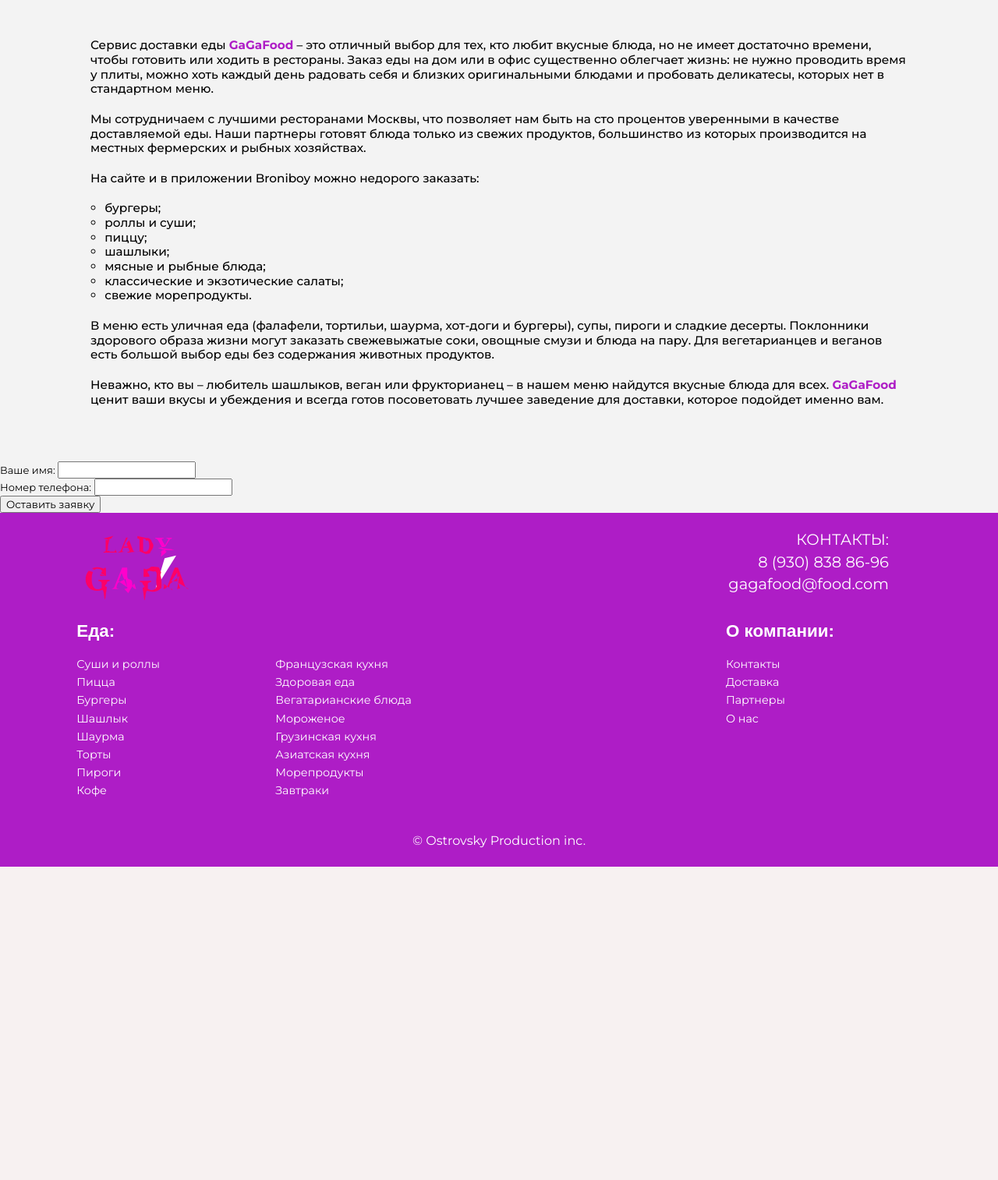
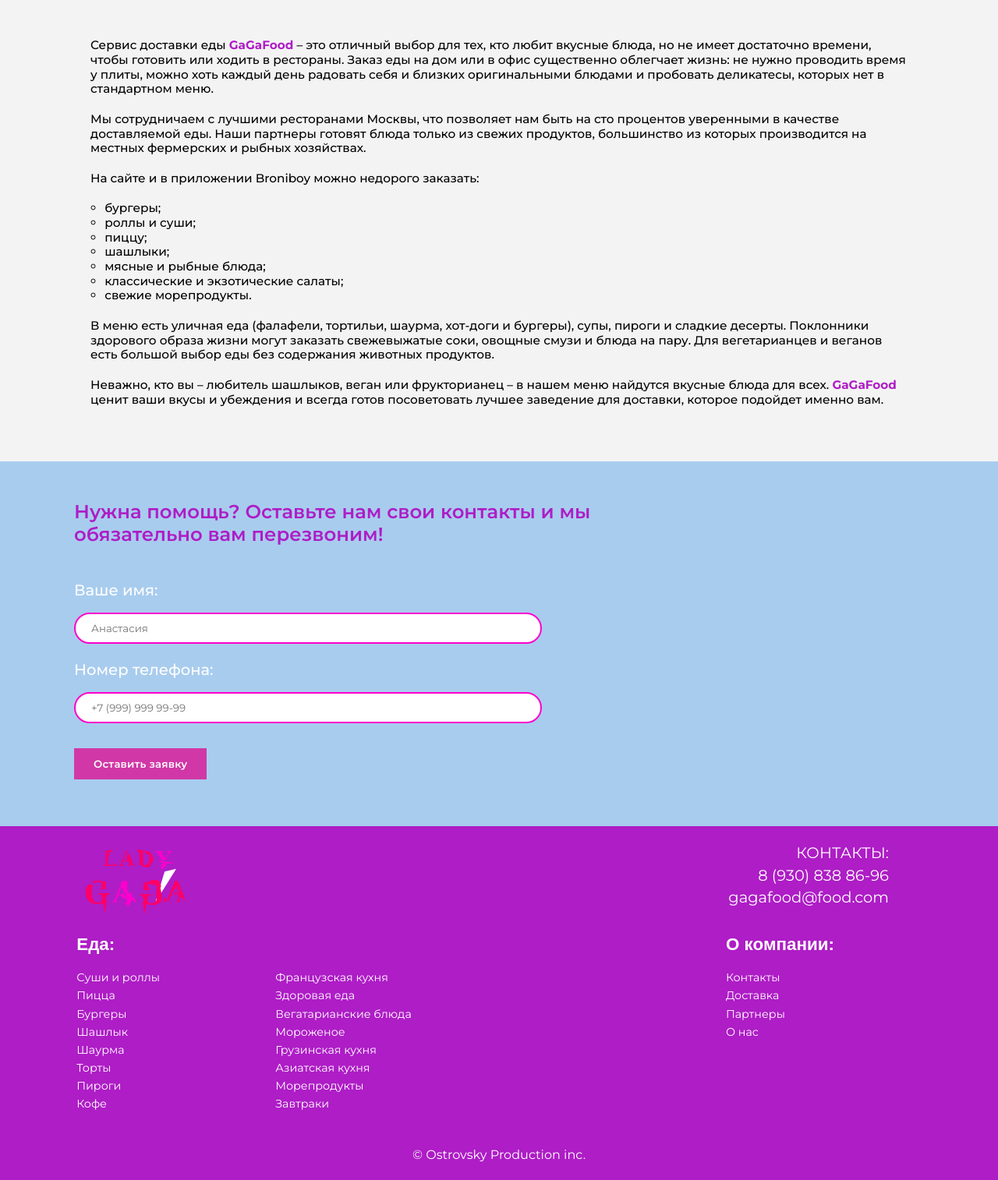
Before and after one commit to perfilov03/GaGaFoodProject, a Django app: page / in a window 1280 px wide. Shown: the part 1106-2620 px from the top of the page at 78% size. Before the commit the page ends 2218 px from the top, so only its background shows below. Run offline with Django 4.2, Linux system fonts and the light colour scheme.

Commit message:
Реализация регистрации и авторизации

```diff
--- a/gagafood/forms.py
+++ b/gagafood/forms.py
@@ -1,7 +1,44 @@
+from dataclasses import field
 from django import forms
 from .models import *
+from django.contrib.auth.forms import UserCreationForm, AuthenticationForm
+from authentication.models import User
 
 
 class AddFeedback(forms.Form):
-    name = forms.CharField(max_length=255, label="Ваше имя")
-    telephone = forms.CharField(max_length=255, label="Номер телефона")
+    name = forms.CharField(max_length=255, label="Ваше имя", widget=forms.TextInput(
+        attrs={'class': 'feedback__input', 'placeholder': 'Анастасия'}))
+    telephone = forms.CharField(max_length=255, label="Номер телефона", widget=forms.TextInput(
+        attrs={'class': 'feedback__input', 'placeholder': '+7 (999) 999 99-99'}))
+
+
+class RegisterUserForm(UserCreationForm):
+    password1 = forms.CharField(label="Придумайте пароль:", widget=forms.TextInput(
+        attrs={'class': 'registration__input', 'type': 'password'}))
+    password2 = forms.CharField(label="Подтвердите пароль:", widget=forms.TextInput(
+        attrs={'class': 'registration__input', 'type': 'password'}))
+
+    class Meta:
+        model = User
+        fields = ('first_name', 'telephone',
+                  'email')
+        #  'password1', 'password2'
+        widgets = {
+            'username': forms.TextInput(
+                attrs={'class': 'registration__input', 'placeholder': 'Анастасия'}),
+            'last_name': forms.TextInput(
+                attrs={'class': 'registration__input', 'placeholder': 'Анастасия'}),
+            'telephone': forms.TextInput(
+                attrs={'class': 'registration__input', 'placeholder': 'Анастасия'}),
+        }
+
+
+class LoginUserForm(AuthenticationForm):
+    username = forms.CharField(label="Введите ваш Email", widget=forms.TextInput(
+        attrs={'class': 'login__input', 'placeholder': 'Анастасия'}))
+    password = forms.CharField(label="Введите пароль:", widget=forms.TextInput(
+        attrs={'class': 'Login__input', 'type': 'password'}))
+
+    class Meta:
+        model = User
+        fields = ('email', 'password')
--- a/gagafood/static/gagafood/src/css/style.css
+++ b/gagafood/static/gagafood/src/css/style.css
@@ -1,4 +1,4 @@
-.menu__button, .catalogue__button {
+.feedback__submit, .menu__button, .catalogue__button {
   display: -webkit-box;
   display: -ms-flexbox;
   display: flex;
@@ -17,7 +17,7 @@
   color: #FFFFFF;
 }
 
-.info__wrapper, .menu__wrapper, .catalogue__wrapper, .footer__wrapper, .text-block__wrapper, .top-restaurants__wrapper, .baner__wrapper, .classification__wrapper, .header__wrapper {
+.feedback__wrapper, .info__wrapper, .menu__wrapper, .catalogue__wrapper, .footer__wrapper, .text-block__wrapper, .top-restaurants__wrapper, .baner__wrapper, .classification__wrapper, .header__wrapper {
   max-width: 1120px;
   margin: 0 auto;
 }
@@ -1405,3 +1405,105 @@
     margin-bottom: 25px;
   }
 }
+.page__feedback {
+  background-color: #A8CCEE;
+}
+
+.feedback__wrapper {
+  display: -webkit-box;
+  display: -ms-flexbox;
+  display: flex;
+  -webkit-box-orient: vertical;
+  -webkit-box-direction: normal;
+      -ms-flex-direction: column;
+          flex-direction: column;
+  padding: 50px 15px 0 15px;
+}
+
+.feedback__title {
+  color: #AE1DC6;
+  font-weight: 600;
+  font-size: 1.875rem;
+  margin-bottom: 45px;
+  max-width: 800px;
+}
+
+.feedback__form {
+  display: -webkit-box;
+  display: -ms-flexbox;
+  display: flex;
+  -webkit-box-orient: vertical;
+  -webkit-box-direction: normal;
+      -ms-flex-direction: column;
+          flex-direction: column;
+}
+
+.feedback__fielder {
+  display: -webkit-box;
+  display: -ms-flexbox;
+  display: flex;
+  -webkit-box-orient: vertical;
+  -webkit-box-direction: normal;
+      -ms-flex-direction: column;
+          flex-direction: column;
+  max-width: 600px;
+}
+
+.feedback__label {
+  color: #FFFFFF;
+  font-weight: 500;
+  font-size: 1.5rem;
+  margin-bottom: 17px;
+}
+
+.feedback__input {
+  margin-bottom: 22px;
+  height: 40px;
+  border: 2px solid #FF00CC;
+  border-radius: 30px;
+  padding-left: 20px;
+}
+.feedback__input:focus::-webkit-input-placeholder {
+  color: transparent;
+}
+.feedback__input:focus::-moz-placeholder {
+  color: transparent;
+}
+.feedback__input:focus:-ms-input-placeholder {
+  color: transparent;
+}
+.feedback__input:focus::-ms-input-placeholder {
+  color: transparent;
+}
+.feedback__input:focus::placeholder {
+  color: transparent;
+}
+
+.feedback__button {
+  margin: 10px 0 60px 0px;
+}
+
+.feedback__submit {
+  border: none;
+  outline: none;
+  font-weight: 1.1rem;
+}
+
+@media (max-width: 776px) {
+  .feedback__title {
+    font-size: 1.675rem;
+  }
+
+  .feedback__label {
+    font-size: 1.4rem;
+  }
+}
+@media (max-width: 526px) {
+  .feedback__title {
+    font-size: 1.475rem;
+  }
+
+  .feedback__label {
+    font-size: 1.2rem;
+  }
+}
--- /dev/null
+++ b/gagafood/static/gagafood/src/scss/_feedback.scss
@@ -0,0 +1,72 @@
+.page__feedback {
+    background-color: #A8CCEE;
+}
+.feedback {
+}
+.feedback__wrapper {
+    @extend %wrapper;
+    display: flex;
+    flex-direction: column;
+    padding: 50px 15px 0 15px;
+}
+.feedback__title {
+    color: $violet-cl;
+    font-weight: 600;
+    font-size: 1.875rem;
+    margin-bottom: 45px;
+    max-width: 800px;
+}
+.feedback__form {
+    display: flex;
+    flex-direction: column;
+}
+.feedback__fielder {
+    display: flex;
+    flex-direction: column;
+    max-width: 600px;
+}
+.feedback__label {
+    color: #FFFFFF;
+    font-weight: 500;
+    font-size: 1.5rem;
+    margin-bottom: 17px;
+}
+.feedback__input {
+    margin-bottom: 22px;
+    height: 40px;
+    border: 2px solid #FF00CC;
+    border-radius: 30px;
+    padding-left: 20px;
+    &:focus::placeholder {
+        color: transparent;
+    }
+}
+.feedback__errors {
+}
+.feedback__button {
+    margin: 10px 0 60px 0px;
+}
+.feedback__submit {
+    border: none;
+    outline: none;
+    @extend %buttonss;
+    font-weight: 1.1rem;
+}
+
+@media (max-width: 776px) {
+    .feedback__title {
+        font-size: 1.675rem;
+    }
+    .feedback__label {
+        font-size: 1.4rem;
+    }
+}
+
+@media (max-width: 526px) {
+    .feedback__title {
+        font-size: 1.475rem;
+    }
+    .feedback__label {
+        font-size: 1.2rem;
+    }
+}
--- a/gagafood/static/gagafood/src/scss/style.scss
+++ b/gagafood/static/gagafood/src/scss/style.scss
@@ -23,6 +23,9 @@
   color: #213452;
   text-decoration: underline;
 }
+%input {
+
+}
 
 
 @import "_fonts.scss";
@@ -35,3 +38,4 @@
 @import "_catalogue.scss";
 @import "_card-restaurant.scss";
 @import "_authorization.scss";
+@import "_feedback.scss";
--- a/gagafood/templates/gagafood/index.html
+++ b/gagafood/templates/gagafood/index.html
@@ -44,7 +44,7 @@
                     <a class="header__icon" href="#">
                         <img src="{% static 'gagafood/images/basket.svg' %}" alt="Basket" class="header__image">
                     </a>
-                    {% if authentication.is_authenticated %}
+                    {% if request.user.is_authenticated %}
                     <a class="header__icon" href="{% url 'profile' %}">
                         <img src="{% static 'gagafood/images/profile.svg' %}" alt="Profile" class="header__image">
                     </a>
@@ -206,22 +206,28 @@
                 </div>
             </section>
             <section class="page__feedback feedback">
+                <div class="feedback__wrapper">
+                    <h2 class="feedback__title">
+                        Нужна помощь? Оставьте нам свои контакты и мы обязательно вам перезвоним!
+                    </h2>
                     <form action="{% url 'home' %}" method="POST" class="feedback__form">
                         {% csrf_token %}
                         {% for f in form %}
-                    <p>
+                        <div class="feedback__fielder">
                             <label for="{{f.id_for_label}}" class="feedback__label">{{f.label}}:</label>
                             {{f}}
-                    </p>
+                        </div>
                         <div class="feedback__errors">
                             {{f.errors}}
                         </div>
                         {% endfor %}
-
+                        <div class="feedback__button">
                             <button class="feedback__submit">
                             Оставить заявку
                         </button>
+                        </div>
                     </form>
+                </div>
             </section>
         </main>
         <footer class="footer">
--- a/gagafood/templates/gagafood/profile.html
+++ b/gagafood/templates/gagafood/profile.html
@@ -12,6 +12,9 @@
     <link rel="stylesheet" href="{% static 'gagafood/src/css/style.css' %}" type="text/css">
 </head>
 <body>
-
+    {{ user.email }}
+    <a href="{% url 'logout' %}" class="profile__logout">
+        Выйти
+    </a>
 </body>
 </html>
--- a/gagafood/urls.py
+++ b/gagafood/urls.py
@@ -7,7 +7,8 @@
     path('catalogue/', catalogue, name="catalogue"),
     path('restaurant/<int:restaurant_id>/',
          show_restaurant, name="restaurant"),
-    # path('registration/', RegisterUser.as_view(), name="registration"),
-    # path('login/', authorization, name="login"),
+    path('registration/', RegisterUser.as_view(), name="registration"),
+    path('login/', LoginUser.as_view(), name="login"),
+    path('logout/', logout_user, name="logout"),
     path('profile/', profile, name='profile'),
 ]
--- /dev/null
+++ b/gagafood/utils.py
@@ -0,0 +1,4 @@
+class DataMixin:
+    def get_user_context(self, **kwargs):
+        context = kwargs
+        return context
--- a/gagafood/views.py
+++ b/gagafood/views.py
@@ -1,3 +1,4 @@
+from multiprocessing import AuthenticationError
 from django.http import HttpResponse
 from django.shortcuts import render, redirect
 from django.urls import reverse_lazy
@@ -6,6 +7,11 @@
 from dish.models import Dish
 from .forms import *
 from feedback.models import *
+from .utils import *
+from django.views.generic import CreateView
+from django.contrib.auth.forms import UserCreationForm, AuthenticationForm
+from django.contrib.auth.views import LoginView
+from django.contrib.auth import logout, login
 
 
 def index(request):
@@ -48,19 +54,43 @@
     dish = Dish.objects.all()
 
 
-# class RegisterUser(DataMixin, CreateView):
-#     form_class = UserCreationform
-#     template_name = 'gagafood/registration.html'
-#     success_url = reverse_lazy('login')
+class RegisterUser(DataMixin, CreateView):
+    form_class = RegisterUserForm
+    template_name = 'gagafood/registration.html'
+    success_url = reverse_lazy('login')
 
-#     def get_context_data(self, *, object_list=None, **kwargs):
-#         context = super().get_context_data(**kwargs)
-#         c_def = self.get_user_context(title="Регистрация")
-#         return dict(list(context.items()) + list(c_def.item()))
+    def get_context_data(self, *, object_list=None, **kwargs):
+        context = super().get_context_data(**kwargs)
+        context['title'] = 'Регистрация'
+        return context
+
+    def form_valid(self, form):
+        user = form.save()
+        login(self.request, user)
+        return redirect('home')
+
 
 def profile(request):
     return render(request, 'gagafood/profile.html')
 
 
-# def authorization(request):
-#     return render(request, 'gagafood/login.html')
+class LoginUser(DataMixin, LoginView):
+    form_class = LoginUserForm
+    template_name = 'gagafood/login.html'
+
+    def get_context_data(self, *, object_list=None, **kwargs):
+        context = super().get_context_data(**kwargs)
+        context['title'] = 'Авторизация'
+        return context
+
+    def get_success_url(self):
+        return reverse_lazy('home')
+
+
+def profile(request):
+    return render(request, 'gagafood/profile.html')
+
+
+def logout_user(request):
+    logout(request)
+    return redirect('login')
```
Also changed, not shown: authentication/models.py (+4 -4 lines), gagafood/templates/gagafood/login.html (renamed from gagafood/templates/gagafood/registration/login.html, +15 -3 lines), gagafood/templates/gagafood/registration.html (+14 -1 lines), db.sqlite3, gagafood/static/gagafood/src/scss/__authorization.scss (deleted), gagafood/static/gagafood/src/scss/_authorization.scss (added), 1 other file. Lines whose indentation alone changed are shown as unchanged.
